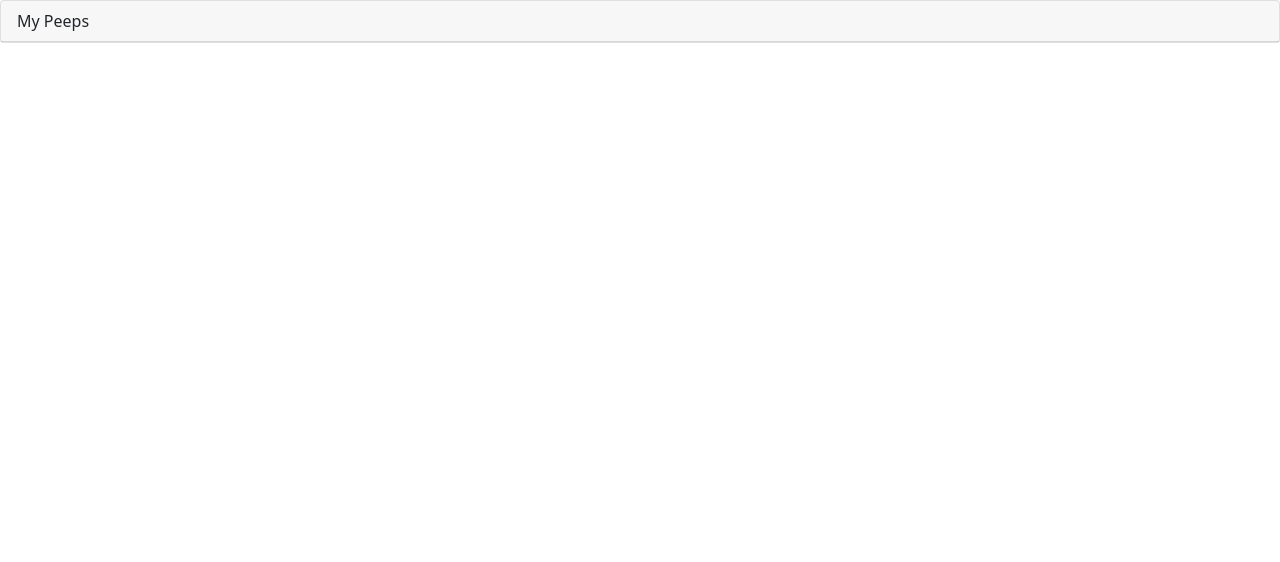
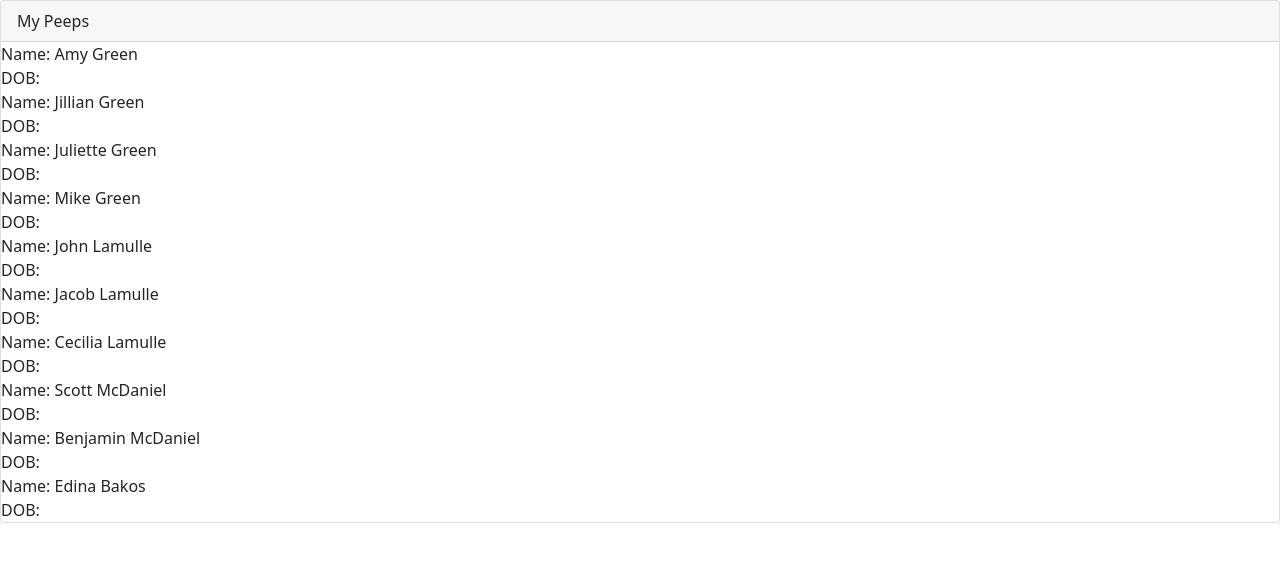
Before and after one commit to etovian/angular-getting-started, an Angular app: page / in a window 1280 px wide. Shown: the top 562 px of the page. Built offline with nearby package versions, Linux system fonts and the light colour scheme.

Commit message:
Work work work!

```diff
--- a/src/app/app.module.ts
+++ b/src/app/app.module.ts
@@ -4,11 +4,13 @@ import {BrowserModule} from '@angular/platform-browser';
 import {AppRoutingModule} from './app-routing.module';
 import {AppComponent} from './app.component';
 import {ListComponent} from './list/list.component';
+import {NameplateComponent} from './person/nameplate/nameplate.component';
 
 @NgModule({
   declarations: [
     AppComponent,
-    ListComponent
+    ListComponent,
+    NameplateComponent
   ],
   imports: [
     BrowserModule,
--- a/src/app/list/list.component.html
+++ b/src/app/list/list.component.html
@@ -4,9 +4,11 @@
       My Peeps
     </div>
 
-    <div *ngFor="let p of people">
-      {{ p.firstName }} {{ p.lastName }}
-    </div>
+    <app-nameplate
+      *ngFor="let p of people"
+      [person]="p"
+      (onPersonSelected)="personSelected($event)">
+    </app-nameplate>
 
   </div>
 </div>
--- a/src/app/list/list.component.ts
+++ b/src/app/list/list.component.ts
@@ -13,7 +13,55 @@ export class ListComponent implements OnInit {
   constructor() { }
 
   ngOnInit(): void {
-    this.people = [];
+    this.people = this.getPeople();
   }
 
+  getPeople(): Person[] {
+    return [
+      {
+        firstName: 'Amy',
+        lastName: 'Green'
+      },
+      {
+        firstName: 'Jillian',
+        lastName: 'Green'
+      },
+      {
+        firstName: 'Juliette',
+        lastName: 'Green'
+      },
+      {
+        firstName: 'Mike',
+        lastName: 'Green'
+      },
+      {
+        firstName: 'John',
+        lastName: 'Lamulle'
+      },
+      {
+        firstName: 'Jacob',
+        lastName: 'Lamulle'
+      },
+      {
+        firstName: 'Cecilia',
+        lastName: 'Lamulle'
+      },
+      {
+        firstName: 'Scott',
+        lastName: 'McDaniel'
+      },
+      {
+        firstName: 'Benjamin',
+        lastName: 'McDaniel'
+      },
+      {
+        firstName: 'Edina',
+        lastName: 'Bakos'
+      }
+    ];
+  }
+
+  personSelected(person: Person): void {
+    console.log(`${person.firstName} ${ person.lastName } was selected`);
+  }
 }
--- /dev/null
+++ b/src/app/person/nameplate/nameplate.component.html
@@ -0,0 +1,8 @@
+<div
+  class="card-small"
+  (click)="onClick()">
+
+  <div>Name: {{ person?.firstName }} {{ person?.lastName }}</div>
+  <div>DOB: {{ person?.dateOfBirth }}</div>
+
+</div>
--- /dev/null
+++ b/src/app/person/nameplate/nameplate.component.ts
@@ -0,0 +1,25 @@
+import {Component, EventEmitter, Input, OnInit, Output} from '@angular/core';
+import {Person} from "../person";
+
+@Component({
+  selector: 'app-nameplate',
+  templateUrl: './nameplate.component.html',
+  styleUrls: ['./nameplate.component.css']
+})
+export class NameplateComponent implements OnInit {
+
+  @Input()
+  person?: Person;
+
+  @Output()
+  onPersonSelected = new EventEmitter<Person>();
+
+  constructor() { }
+
+  ngOnInit(): void {
+  }
+
+  onClick(): void {
+    this.onPersonSelected.emit(this.person);
+  }
+}
```
Also changed, not shown: src/app/person/nameplate/nameplate.component.css (added), 1 other file (tests, documents, lock files or other folders).
